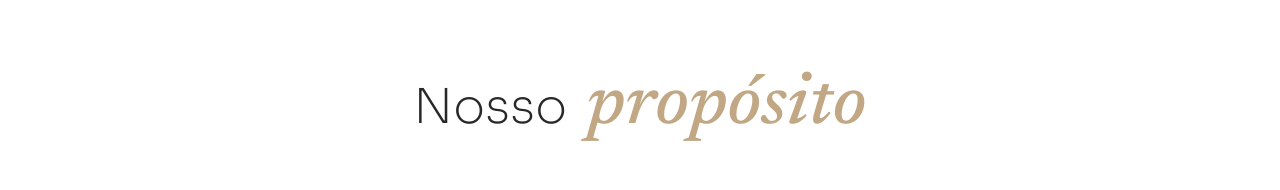
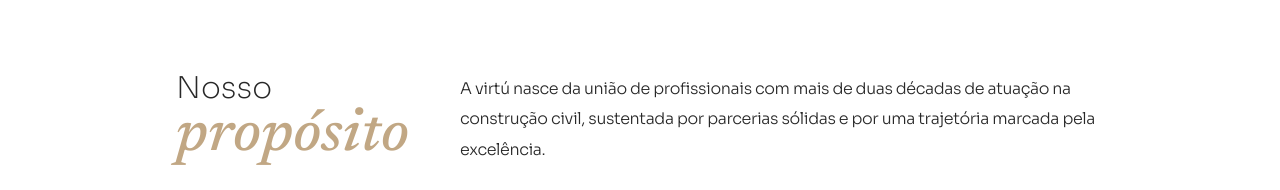
Before and after one commit to joaovmar/virtu_oficial, a Next.js app in the folder frontend/: page /a-virtu in a window 1280 px wide. Shown: the part 738-928 px from the top of the page. Built offline with nearby package versions, Linux system fonts and the light colour scheme; no server answers.

Commit message:
feat: create Sobre Nos page with dynamic content and lead capture form

```diff
--- a/frontend/src/app/a-virtu/page.tsx
+++ b/frontend/src/app/a-virtu/page.tsx
@@ -103,24 +103,26 @@ export default function SobreNosPage() {
 
       {/* 2. Nosso propósito */}
       <section className="py-14 md:py-20 lg:py-28 bg-white">
-        <div className="max-w-5xl mx-auto px-4 sm:px-6 lg:px-12 text-center">
+        <div className="max-w-5xl mx-auto px-4 sm:px-6 lg:px-12">
           <motion.div
             initial={{ opacity: 0, y: 40 }}
             whileInView={{ opacity: 1, y: 0 }}
             viewport={{ once: true, margin: '-80px' }}
             transition={{ duration: 0.65 }}
+            className="flex flex-col lg:flex-row gap-8 lg:gap-16 items-start"
           >
-            {/* Título em linha: "Nosso" + "propósito" lado a lado */}
-            <div className="flex items-baseline justify-center gap-3 md:gap-5 mb-8 md:mb-12 flex-wrap">
-              <p className="font-sans font-extralight text-3xl md:text-4xl lg:text-5xl text-virtu-dark leading-none">
+            {/* Esquerda: Nosso (cima) + propósito (baixo) */}
+            <div className="shrink-0 lg:w-[220px] text-left">
+              <p className="font-sans font-extralight text-2xl md:text-3xl text-virtu-dark leading-none">
                 Nosso
               </p>
-              <p className="font-display font-medium italic text-5xl md:text-6xl lg:text-7xl text-virtu-gold leading-none">
+              <p className="font-display font-medium italic text-4xl md:text-5xl lg:text-6xl text-virtu-gold leading-tight">
                 propósito
               </p>
             </div>
+            {/* Direita: texto */}
             <div
-              className="font-sans font-light text-[14px] md:text-[15px] lg:text-[16px] text-virtu-dark leading-relaxed md:leading-[1.9] tracking-tight max-w-3xl mx-auto [&_p]:mb-5"
+              className="flex-1 font-sans font-light text-[14px] md:text-[15px] lg:text-[16px] text-virtu-dark leading-relaxed md:leading-[1.9] tracking-tight [&_p]:mb-5 pt-1"
               dangerouslySetInnerHTML={{ __html: data?.historia_texto || '<p>A virtú nasce da união de profissionais com mais de duas décadas de atuação na construção civil, sustentada por parcerias sólidas e por uma trajetória marcada pela excelência.</p><p>Somos uma incorporadora e urbanizadora dedicada ao segmento de médio e alto padrão, com projetos que unem funcionalidade, elegância e exclusividade.</p>' }}
             />
           </motion.div>
```
